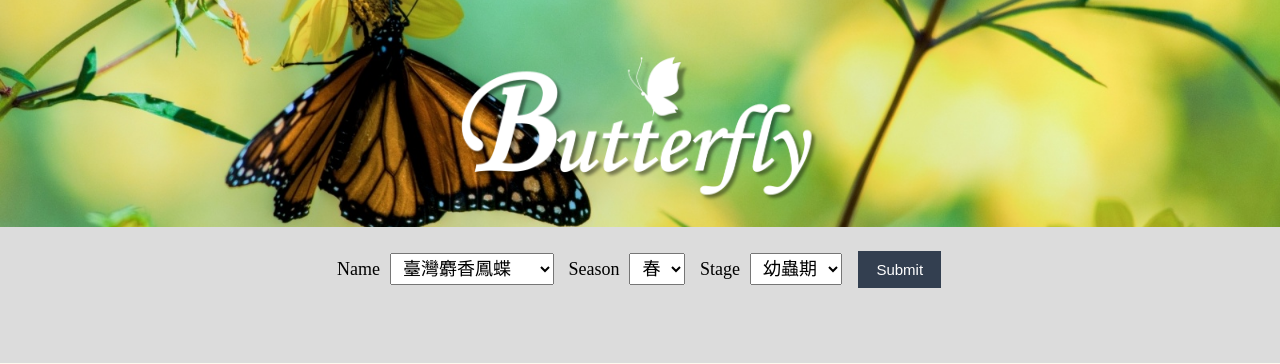
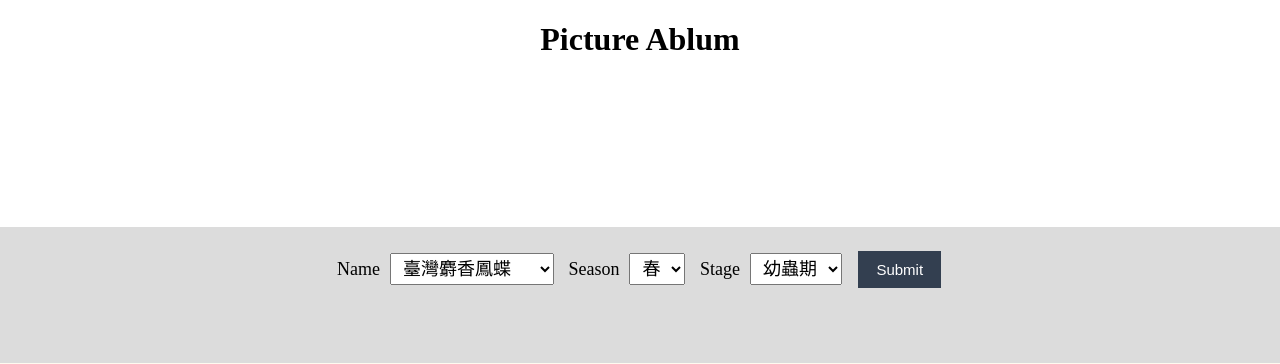
Before and after one commit to 104213078/finalproject, a PHP site: page /view.php in a window 1280 px wide. Shown: the top 364 px of the page. Run offline with PHP 8.4, Linux system fonts and the light colour scheme; data comes from the database, SQL or seed files in the repository; some libraries are stand-ins or nearby versions.

Commit message:
no message

```diff
--- a/finalpj/view.php
+++ b/finalpj/view.php
@@ -6,11 +6,7 @@
 <link type="text/css" rel="stylesheet" href="view.css">
 </head>
 <body>
-<div class="box" id="box1"></div>
-<div class="box" id="box2"></div>
-<div id="t">
-<img src="image/title.png" id="title"/>
-</div>
+<h1>Picture Ablum</h1>
 <div id="content">
 <div id="search">
 <form method='post' action='control.php'>
@@ -59,7 +55,5 @@ echo "</table>";
 ?>
 </div>
 </div>
-<script src="https://libs.baidu.com/jquery/1.10.2/jquery.min.js"></script>
-<script type="text/javascript" src="bg.js"></script>
 </body>
 </html>
```
